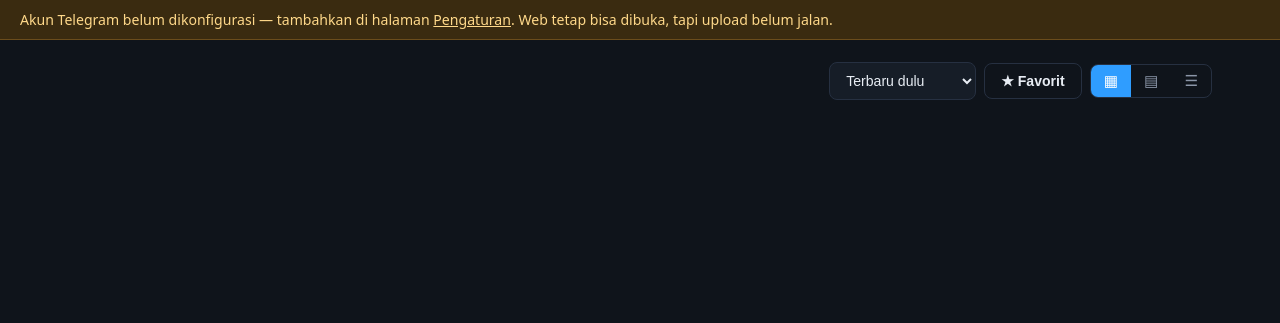
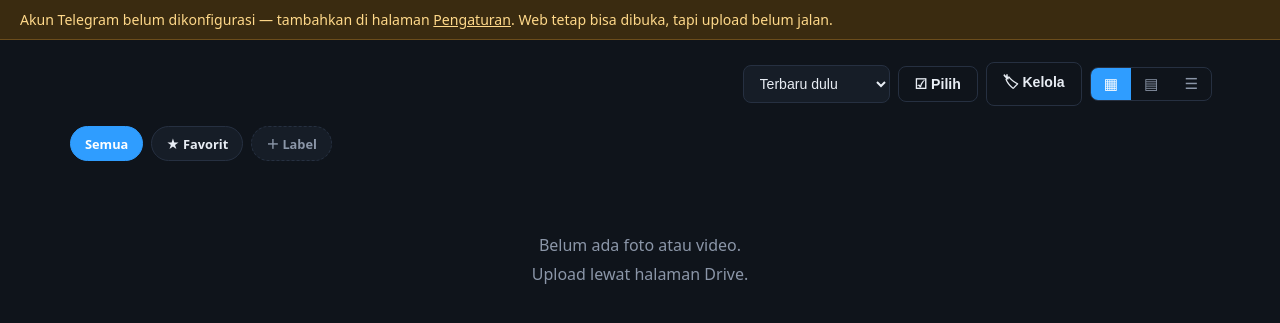
Before and after one commit to diyansantoso26/tgdrive-server, a Flask app: page /photos in a window 1280 px wide. Shown: the part 58-381 px from the top of the page. Run offline with Flask 3, Linux system fonts and the light colour scheme; the visitor is signed in with stand-in values (Sample User, id 1); data comes from the database, SQL or seed files in the repository; data that the repository does not hold is empty; some libraries are stand-ins or nearby versions.

Commit message:
Fitur batch-2: pilih banyak, scrubber, label, explorer, editor teks

```diff
--- a/templates/photos.html
+++ b/templates/photos.html
@@ -12,7 +12,8 @@
       <option value="size-asc">Ukuran terkecil</option>
       <option value="name-asc">Nama A–Z</option>
     </select>
-    <button class="btn ghost" id="favToggle">★ Favorit</button>
+    <button class="btn ghost" id="pselModeBtn" title="Pilih banyak">☑ Pilih</button>
+    <button class="btn ghost" id="labManageBtn" title="Kelola label">🏷 Kelola</button>
     <div class="seg" id="pview">
       <button data-v="grid" class="on" title="Grid nyaman">▦</button>
       <button data-v="compact" title="Grid rapat">▤</button>
@@ -20,9 +21,20 @@
     </div>
   </div>
 </div>
+<div class="lchips" id="lchips"></div>
+<div id="selBar" class="selbar hidden"><span id="pselCount">0 dipilih</span><span class="spacer"></span><button id="pselAllBtn">Pilih semua</button><button id="pselCancelBtn">✕ Batal</button></div>
 <div id="lockNote" class="locknote hidden"></div>
-<div id="timeline"></div>
+<div class="tl-wrap" id="tlWrap">
+  <div id="timeline"></div>
+  <div class="scrub hidden" id="scrub"><div class="rail"></div><div class="knob" id="scrubKnob"></div><div class="bub" id="scrubBub"></div></div>
+</div>
 <div id="emptyState" class="empty hidden">Belum ada foto atau video.<br>Upload lewat halaman Drive.</div>
+<div id="pselActionBar" class="actionbar">
+  <button class="btn" id="pLabBtn">🏷 Label</button>
+  <button class="btn" id="pFavBtn">★ Favorit</button>
+  <button class="btn" id="pDlBtn">⬇ Unduh</button>
+  <button class="btn danger" id="pDelBtn">🗑 Hapus</button>
+</div>
 {% endblock %}
 {% block scripts %}
 <script>initPhotos();</script>
```
